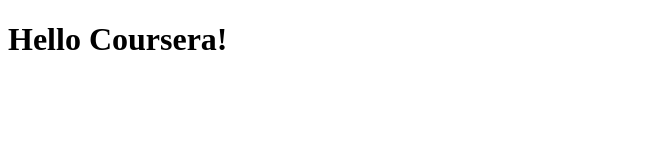
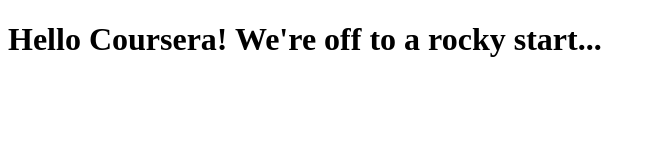
Before and after one commit to srmac235/coursera-html, a plain HTML site: page test_website/index.html in a window 1280 px wide. Shown: the whole page, without its empty margins (0-656 px from the left). Drawn offline with Linux system fonts and the light colour scheme.

Commit message:
old updates and module 2 folder

```diff
--- a/test_website/index.html
+++ b/test_website/index.html
@@ -6,6 +6,6 @@
 	<title>Hello Coursera!</title>
 </head>
 <body>
-<h1>Hello Coursera!</h1>
+<h1>Hello Coursera! We're off to a rocky start...</h1>
 </body>
 </html>
```
Also changed, not shown: test_website/basicHtmlStructure.html (added, +10 -0 lines).
